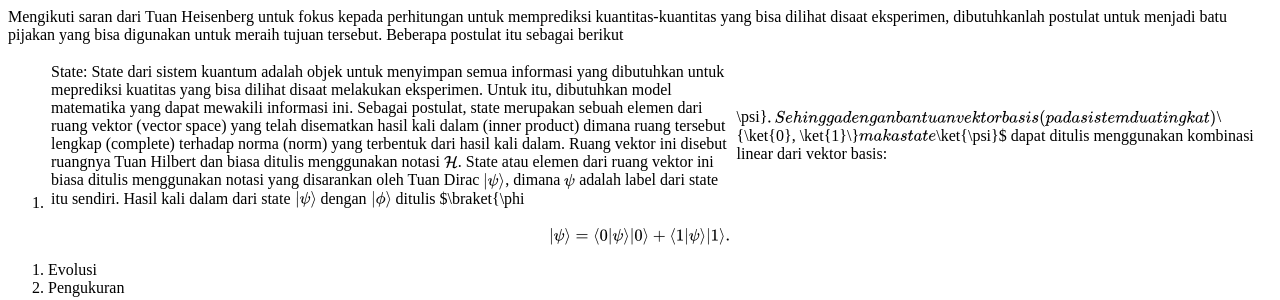
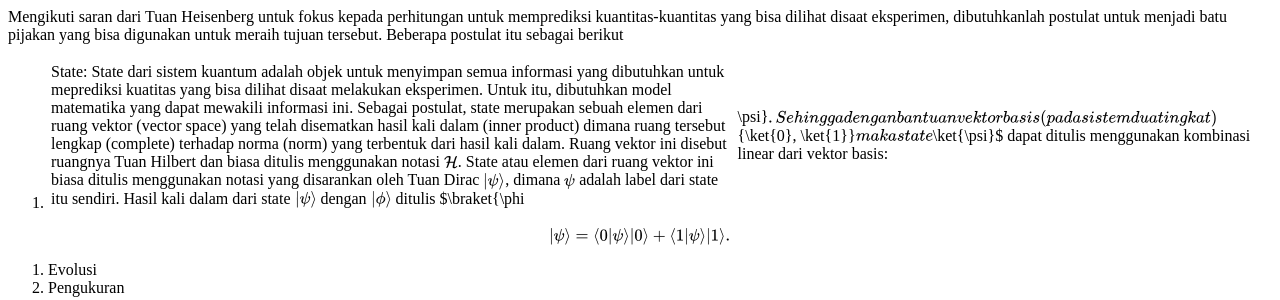
Before and after one commit to dangausuluah/dangausuluah.github.io, a Jekyll site: the page built from _posts/2025-08-26-SDT.md, in a window 1280 px wide. Shown: the part 618-918 px from the top of the page. Built offline with Jekyll 4.4.1, drawn with Linux system fonts in a browser that asks for light colours; nearby versions of some CDN libraries; our own code applies the rules of GitHub Pages for plain Markdown files; a script that is not in the unit is left out; comment, search, counter and statistics services are not loaded.

Commit message:
Update 2025-08-26-SDT.md

```diff
--- a/_posts/2025-08-26-SDT.md
+++ b/_posts/2025-08-26-SDT.md
@@ -16,7 +16,7 @@ Sejauh ini, teori kuantisasi hanyak berupa tebak-tebakan yang dapat menjelaskan
 
 Mengikuti saran dari Tuan Heisenberg untuk fokus kepada perhitungan untuk memprediksi kuantitas-kuantitas yang bisa dilihat disaat eksperimen, dibutuhkanlah postulat untuk menjadi batu pijakan yang bisa digunakan untuk meraih tujuan tersebut. Beberapa postulat itu sebagai berikut
 
-1. State: State dari sistem kuantum adalah objek untuk menyimpan semua informasi yang dibutuhkan untuk meprediksi kuatitas yang bisa dilihat disaat melakukan eksperimen. Untuk itu, dibutuhkan model matematika yang dapat mewakili informasi ini. Sebagai postulat, state merupakan sebuah elemen dari ruang vektor (vector space) yang telah disematkan hasil kali dalam (inner product) dimana ruang tersebut lengkap (complete) terhadap norma (norm) yang terbentuk dari hasil kali dalam. Ruang vektor ini disebut ruangnya Tuan Hilbert dan biasa ditulis menggunakan notasi $\mathcal{H}$. State atau elemen dari ruang vektor ini biasa ditulis menggunakan notasi yang disarankan oleh Tuan Dirac $\ket{\psi}$, dimana $\psi$ adalah label dari state itu sendiri. Hasil kali dalam dari state $\ket{\psi}$ dengan $\ket{\phi}$ ditulis $\braket{\phi|\psi}$. Sehingga dengan bantuan vektor basis (pada sistem dua tingkat) $\\{\ket{0}, \ket{1}\\}$ maka state $\ket{\psi}$ dapat ditulis menggunakan kombinasi linear dari vektor basis:
+1. State: State dari sistem kuantum adalah objek untuk menyimpan semua informasi yang dibutuhkan untuk meprediksi kuatitas yang bisa dilihat disaat melakukan eksperimen. Untuk itu, dibutuhkan model matematika yang dapat mewakili informasi ini. Sebagai postulat, state merupakan sebuah elemen dari ruang vektor (vector space) yang telah disematkan hasil kali dalam (inner product) dimana ruang tersebut lengkap (complete) terhadap norma (norm) yang terbentuk dari hasil kali dalam. Ruang vektor ini disebut ruangnya Tuan Hilbert dan biasa ditulis menggunakan notasi $\mathcal{H}$. State atau elemen dari ruang vektor ini biasa ditulis menggunakan notasi yang disarankan oleh Tuan Dirac $\ket{\psi}$, dimana $\psi$ adalah label dari state itu sendiri. Hasil kali dalam dari state $\ket{\psi}$ dengan $\ket{\phi}$ ditulis $\braket{\phi|\psi}$. Sehingga dengan bantuan vektor basis (pada sistem dua tingkat) $\{\ket{0}, \ket{1}\}$ maka state $\ket{\psi}$ dapat ditulis menggunakan kombinasi linear dari vektor basis:
 
 $$
 \ket{\psi} = \braket{0|\psi} \ket{0} + \braket{1|\psi} \ket{1}.
```
